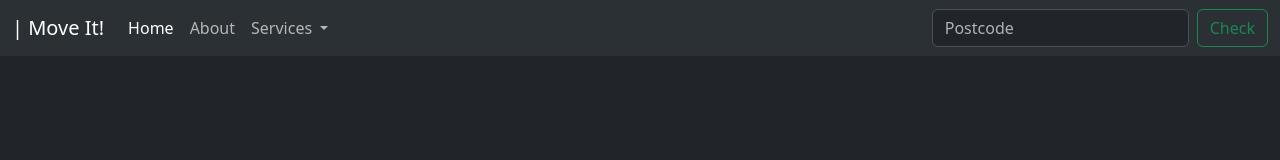
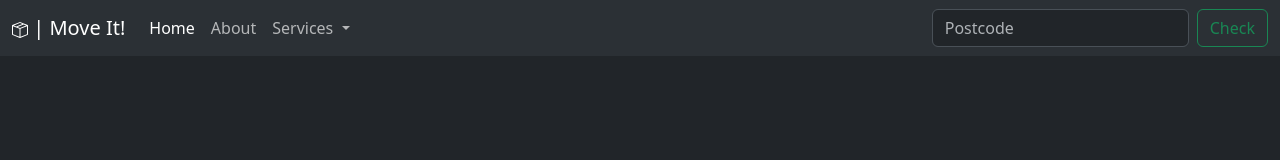
Before and after one commit to Zzziiieeesus/First-Try-Bootstrap, a plain HTML site: page index.html in a window 1280 px wide. Shown: the top 160 px of the page. Drawn offline with nearby package versions, Linux system fonts and the light colour scheme.

Commit message:
Update index.html

```diff
--- a/index.html
+++ b/index.html
@@ -24,7 +24,9 @@
   <nav class="navbar navbar-expand-lg bg-body-tertiary">
     <div class="container-fluid">
       <a class="navbar-brand" href="#">
-         | Move It!</a>
+        <svg xmlns="http://www.w3.org/2000/svg" width="16" height="16" fill="currentColor" class="bi bi-box-seam" viewBox="0 0 16 16">
+          <path d="M8.186 1.113a.5.5 0 0 0-.372 0L1.846 3.5l2.404.961L10.404 2zm3.564 1.426L5.596 5 8 5.961 14.154 3.5zm3.25 1.7-6.5 2.6v7.922l6.5-2.6V4.24zM7.5 14.762V6.838L1 4.239v7.923zM7.443.184a1.5 1.5 0 0 1 1.114 0l7.129 2.852A.5.5 0 0 1 16 3.5v8.662a1 1 0 0 1-.629.928l-7.185 2.874a.5.5 0 0 1-.372 0L.63 13.09a1 1 0 0 1-.63-.928V3.5a.5.5 0 0 1 .314-.464z"/>
+        </svg> | Move It!</a>
       <button class="navbar-toggler" type="button" data-bs-toggle="collapse" data-bs-target="#navbarSupportedContent" aria-controls="navbarSupportedContent" aria-expanded="false" aria-label="Toggle navigation">
         <span class="navbar-toggler-icon"></span>
       </button>
```
